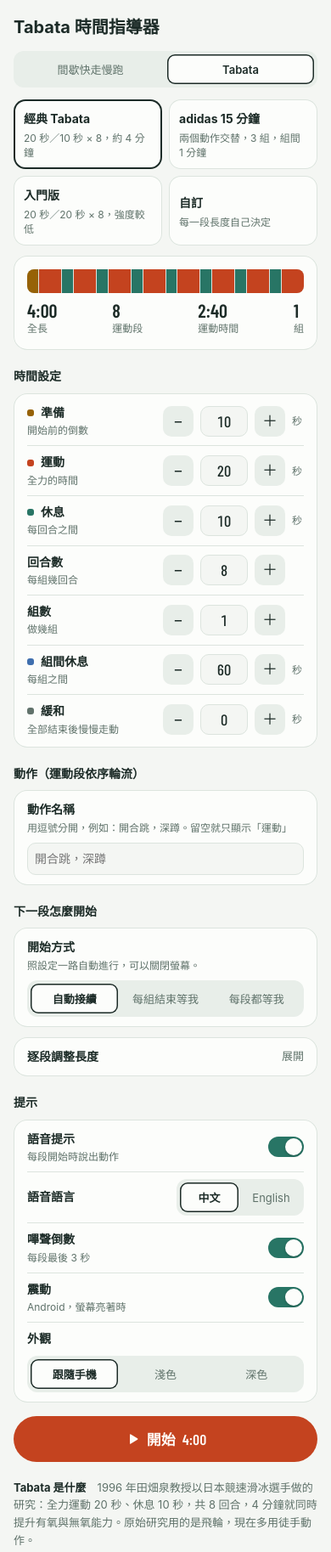
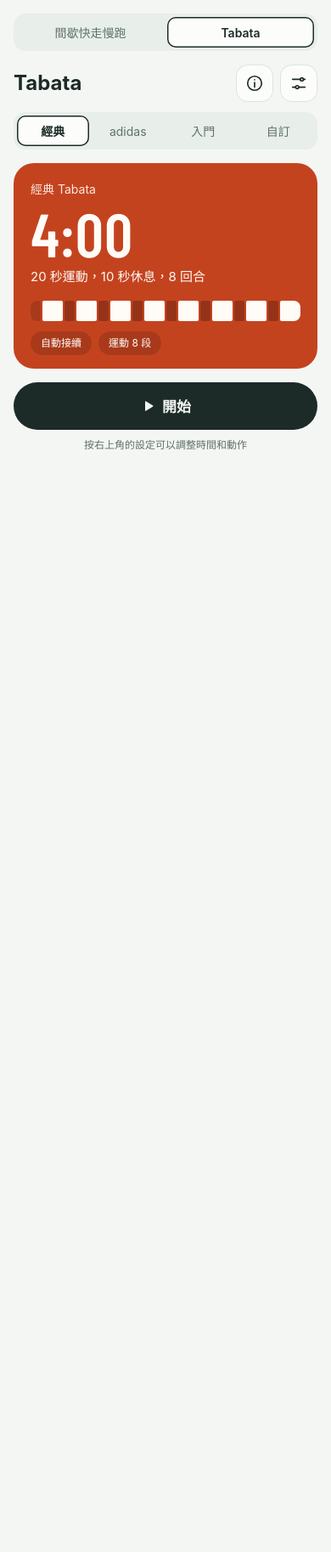
Before and after one commit to chahan1/walk, a plain HTML site: page tabata.html in a window 390 px wide. Shown: the top 1827 px of the page at 85% size. After the commit the page ends 844 px from the top, so only its background shows below. Drawn offline with nearby package versions, Linux system fonts and the light colour scheme.

Commit message:
Tabata 版面整理：首頁只留模式、計畫卡與開始；設定與說明收進獨立畫面；兩個 App 頂部加入一致的模式切換列
Co-Authored-By: Claude Opus 5.5 <noreply@anthropic.com>
Claude-Session: https://claude.ai/code/session_01Fj9HtcMJfi9E7vnoFcgtEG

```diff
--- a/sw.js
+++ b/sw.js
@@ -1,5 +1,5 @@
 // 公園間歇快走慢跑教練 — service worker：離線快取＋通知點擊
-const CACHE='iw-v13';
+const CACHE='iw-v14';
 const FILES=['./','./index.html','./manifest.json','./icon-192.png','./icon-512.png','./tabata.html'];
 self.addEventListener('install',e=>{e.waitUntil(caches.open(CACHE).then(c=>c.addAll(FILES)).then(()=>self.skipWaiting()))});
 self.addEventListener('activate',e=>{e.waitUntil(caches.keys().then(ks=>Promise.all(ks.filter(k=>k.startsWith('iw-')&&k!==CACHE).map(k=>caches.delete(k)))).then(()=>self.clients.claim()))});
--- a/tabata.html
+++ b/tabata.html
@@ -36,25 +36,49 @@ button:disabled{cursor:not-allowed;color:var(--sub);background:var(--soft)}
 :where(button,a,input,select,summary):focus-visible{outline:2px solid var(--ink);outline-offset:2px}
 .num{font-family:var(--num);font-variant-numeric:tabular-nums}
 .wrap{max-width:480px;margin:0 auto;padding:12px 16px}
-.top{display:flex;justify-content:space-between;align-items:center;padding:4px 0 12px}
-.top h1{font-size:20px;font-weight:700;text-wrap:balance}
-.top a{font-size:13px;color:var(--sub);text-decoration:none}
 .sub{color:var(--sub);font-size:13px}
-h2{font-size:14px;font-weight:700;margin:20px 0 8px}
 
 /* presets */
-.presets{display:grid;grid-template-columns:repeat(2,minmax(0,1fr));gap:8px}
-.presets button{text-align:left;border:0;border-radius:14px;padding:12px;background:var(--surface);box-shadow:inset 0 0 0 1px var(--line)}
-.presets button b{display:block;font-size:14px;white-space:nowrap}
-.presets button span{display:block;font-size:12px;color:var(--sub);margin-top:4px}
-.presets button.on{box-shadow:inset 0 0 0 2px var(--ink)}
 
 /* summary bar of the plan */
-.plan{background:var(--surface);border-radius:16px;padding:16px;margin-top:12px;box-shadow:inset 0 0 0 1px var(--line)}
-.strip{display:flex;height:28px;border-radius:8px;overflow:hidden;gap:1px;background:var(--line)}
-.strip i{display:block;height:100%}
-.facts{display:flex;justify-content:space-between;margin-top:8px;font-size:12px;color:var(--sub)}
-.facts b{display:block;font-family:var(--num);font-size:22px;font-weight:600;color:var(--ink);line-height:1.1}
+
+
+/* home: one hero, one action */
+.modebar{display:flex;gap:4px;padding:4px;border-radius:14px;background:var(--soft);margin:4px 0 16px}
+.modebar button{flex:1;border:0;background:transparent;border-radius:10px;padding:8px 4px;font-size:14px;color:var(--sub)}
+.modebar button.on{background:var(--surface);color:var(--ink);font-weight:600;box-shadow:inset 0 0 0 1.5px var(--ink)}
+.head{display:flex;justify-content:space-between;align-items:center;margin-bottom:12px}
+.head h1{font-size:24px;font-weight:700;text-wrap:balance}
+.head-act{display:flex;gap:8px}
+.iconbtn{width:44px;height:44px;border-radius:14px;border:0;background:var(--surface);box-shadow:inset 0 0 0 1px var(--line);display:flex;align-items:center;justify-content:center}
+.iconbtn svg{width:22px;height:22px;fill:none;stroke:currentColor;stroke-width:1.8;stroke-linecap:round;stroke-linejoin:round}
+.presets{display:grid;grid-template-columns:repeat(4,minmax(0,1fr));gap:4px;padding:4px;border-radius:14px;background:var(--soft)}
+.presets button{border:0;background:transparent;border-radius:10px;padding:8px 0;font-size:14px;color:var(--sub)}
+.presets button.on{background:var(--surface);color:var(--ink);font-weight:600;box-shadow:inset 0 0 0 1.5px var(--ink)}
+.hero{margin-top:16px;border-radius:24px;padding:20px 20px 16px;background:var(--work);color:var(--on-phase)}
+.hero-name{font-size:14px;opacity:.9}
+.hero-time{font-size:72px;font-weight:600;line-height:1;margin:4px 0}
+.hero-sub{font-size:15px}
+.strip{display:flex;height:24px;border-radius:8px;overflow:hidden;gap:2px;margin-top:16px}
+.strip i{display:block;height:100%;border-radius:2px}
+.strip i.w{background:var(--on-phase)}
+.strip i.r{background:var(--veil-strong)}
+.strip i.o{background:var(--veil)}
+.hero-tags{display:flex;flex-wrap:wrap;gap:8px;margin-top:12px}
+.hero-tags span{font-size:12px;padding:4px 12px;border-radius:99px;background:var(--veil)}
+.go{display:flex;align-items:center;justify-content:center;gap:8px;width:100%;height:56px;margin-top:16px;border:0;border-radius:28px;background:var(--ink);color:var(--bg);font-size:17px;font-weight:700}
+.go svg{width:18px;height:18px;fill:currentColor}
+.hint{text-align:center;font-size:12px;color:var(--sub);margin-top:8px}
+
+/* settings and info: sheets that only open when asked */
+.sheet{position:fixed;inset:0;z-index:15;background:var(--bg);display:flex;flex-direction:column;transform:translateY(0);transition:transform .2s ease}
+.sheet[hidden]{display:none}
+.sheet-head{display:flex;justify-content:space-between;align-items:center;padding:calc(12px + env(safe-area-inset-top)) 16px 8px;max-width:480px;width:100%;margin:0 auto}
+.sheet-head h2{font-size:20px;font-weight:700;text-wrap:balance}
+.done{border:0;border-radius:12px;padding:8px 16px;font-size:14px;font-weight:600;background:var(--ink);color:var(--bg)}
+.sheet-body{flex:1;overflow:auto;padding:0 16px calc(24px + env(safe-area-inset-bottom));max-width:480px;width:100%;margin:0 auto}
+.sheet-body h3{font-size:13px;font-weight:600;color:var(--sub);margin:16px 4px 8px}
+.notes p{font-size:14px;margin:0 4px 8px}
 
 /* settings rows */
 .group{background:var(--surface);border-radius:16px;padding:4px 16px;box-shadow:inset 0 0 0 1px var(--line)}
@@ -92,11 +116,6 @@ details.edit[open] summary::after{content:"收合"}
 .edited{font-size:12px;color:var(--work);margin:4px 0 8px}
 .btn{border:0;border-radius:12px;padding:8px 16px;font-size:14px;font-weight:600;background:var(--ink);color:var(--bg)}
 .btn.ghost{background:transparent;color:var(--ink);box-shadow:inset 0 0 0 1px var(--ink)}
-.go{display:flex;align-items:center;justify-content:center;gap:8px;width:100%;height:54px;margin-top:16px;border:0;border-radius:27px;background:var(--work);color:var(--on-phase);font-size:17px;font-weight:700}
-.go svg{width:18px;height:18px;fill:currentColor}
-.notes{margin-top:20px;font-size:13px;color:var(--sub)}
-.notes p{margin:8px 0}
-.notes b{color:var(--ink)}
 
 /* runner */
 #runner{position:fixed;inset:0;z-index:20;display:none;flex-direction:column;background:var(--prep);color:var(--on-phase);transition:background .35s;padding:calc(12px + env(safe-area-inset-top)) 16px calc(16px + env(safe-area-inset-bottom))}
@@ -134,43 +153,61 @@ details.edit[open] summary::after{content:"收合"}
 </head>
 <body>
 <div class="wrap">
-  <div class="top"><h1>Tabata 時間指導器</h1></div>
-  <div class="seg" role="group" aria-label="運動模式" style="margin-bottom:14px"><button id="toWalk" aria-pressed="false">間歇快走慢跑</button><button class="on" aria-pressed="true">Tabata</button></div>
+  <div class="modebar" role="group" aria-label="運動模式"><button id="toWalk" aria-pressed="false">間歇快走慢跑</button><button class="on" aria-pressed="true">Tabata</button></div>
 
-  <div class="presets" id="presets">
-    <button data-p="classic"><b>經典 Tabata</b><span>20 秒／10 秒 × 8，約 4 分鐘</span></button>
-    <button data-p="adidas"><b>adidas 15 分鐘</b><span>兩個動作交替，3 組，組間 1 分鐘</span></button>
-    <button data-p="easy"><b>入門版</b><span>20 秒／20 秒 × 8，強度較低</span></button>
-    <button data-p="custom"><b>自訂</b><span id="customSum">每一段長度自己決定</span></button>
+  <div class="head">
+    <h1>Tabata</h1>
+    <div class="head-act">
+      <button class="iconbtn" id="openInfo" aria-label="Tabata 說明"><svg viewBox="0 0 24 24" aria-hidden="true"><circle cx="12" cy="12" r="9"/><path d="M12 11v6M12 7.5h.01"/></svg></button>
+      <button class="iconbtn" id="openSet" aria-label="設定"><svg viewBox="0 0 24 24" aria-hidden="true"><path d="M4 7h10M18 7h2M4 17h4M12 17h8"/><circle cx="16" cy="7" r="2"/><circle cx="10" cy="17" r="2"/></svg></button>
+    </div>
   </div>
 
-  <div class="plan">
-    <div class="strip" id="strip" aria-hidden="true"></div>
-    <div class="facts" id="facts"></div>
+  <div class="presets" id="presets" role="group" aria-label="模式">
+    <button data-p="classic">經典</button>
+    <button data-p="adidas">adidas</button>
+    <button data-p="easy">入門</button>
+    <button data-p="custom">自訂</button>
   </div>
 
-  <h2>時間設定</h2>
+  <div class="hero" id="hero">
+    <div class="hero-name" id="heroName"></div>
+    <div class="hero-time num" id="heroTime"></div>
+    <div class="hero-sub" id="heroSub"></div>
+    <div class="strip" id="strip" aria-hidden="true"></div>
+    <div class="hero-tags" id="heroTags"></div>
+  </div>
+
+  <button class="go" id="btnGo"></button>
+  <p class="hint" id="homeHint"></p>
+</div>
+
+<!-- settings sheet: only shown when asked -->
+<div class="sheet" id="setSheet" role="dialog" aria-modal="true" aria-labelledby="setTitle" hidden>
+  <div class="sheet-head"><h2 id="setTitle">設定</h2><button class="done" id="closeSet">完成</button></div>
+  <div class="sheet-body">
+    <h3>時間</h3>
     <div class="group" id="times"></div>
 
-  <h2>動作（運動段依序輪流）</h2>
+    <h3>動作</h3>
     <div class="group">
-    <div class="item block-row"><div class="l"><b>動作名稱</b><span>用逗號分開，例如：開合跳，深蹲。留空就只顯示「運動」</span></div>
-      <input type="text" id="exList" style="margin-top:8px" placeholder="開合跳，深蹲"></div>
+      <div class="item block-row"><div class="l"><b>動作名稱</b><span>用逗號分開，運動段會依序輪流。留空就只顯示「運動」</span></div>
+        <input type="text" id="exList" placeholder="開合跳，深蹲"></div>
     </div>
 
-  <h2>下一段怎麼開始</h2>
+    <h3>下一段怎麼開始</h3>
     <div class="group">
-    <div class="item block-row"><div class="l"><b>開始方式</b><span id="advHint"></span></div>
+      <div class="item block-row"><div class="l"><span id="advHint"></span></div>
         <div class="seg" id="advSeg"><button data-v="auto">自動接續</button><button data-v="set">每組結束等我</button><button data-v="each">每段都等我</button></div></div>
     </div>
 
     <details class="edit" id="editBox"><summary>逐段調整長度</summary>
-    <p class="sub">每一段都可以單獨改秒數，例如最後一回合多休息一點。改過之後，上面的時間設定變動會重新產生並清掉逐段調整。</p>
+      <p class="sub">單獨改任何一段的秒數，例如最後一回合多休息一點。改了上面的時間，會重新產生並清掉逐段調整。</p>
       <div id="editedNote"></div>
       <div class="seglist" id="segList"></div>
     </details>
 
-  <h2>提示</h2>
+    <h3>提示與外觀</h3>
     <div class="group">
       <div class="item"><div class="l"><b>語音提示</b><span>每段開始時說出動作</span></div><input type="checkbox" class="tg" id="sVoice"></div>
       <div class="item"><div class="l"><b>語音語言</b></div><div class="seg" id="langSeg" style="width:150px"><button data-v="zh">中文</button><button data-v="en">English</button></div></div>
@@ -179,13 +216,21 @@ details.edit[open] summary::after{content:"收合"}
       <div class="item block-row"><div class="l"><b>外觀</b></div>
         <div class="seg" id="themeSeg"><button data-v="auto">跟隨手機</button><button data-v="light">淺色</button><button data-v="dark">深色</button></div></div>
     </div>
+  </div>
+</div>
 
-  <button class="go" id="btnGo"></button>
-
-  <div class="notes">
-    <p><b>Tabata 是什麼</b>　1996 年田畑泉教授以日本競速滑冰選手做的研究：全力運動 20 秒、休息 10 秒，共 8 回合，4 分鐘就同時提升有氧與無氧能力。原始研究用的是飛輪，現在多用徒手動作。</p>
-    <p><b>adidas 的做法</b>　每組選兩個動作交替（例如波比跳和側弓步），做 3 組、組間休息約 1 分鐘，全長約 15 分鐘。強度至少達最大心率的 75%（220 − 年齡 × 0.75）；還能輕鬆聊天就是不夠用力。</p>
-    <p><b>安全</b>　先暖身 5 分鐘，結束後緩和 3～10 分鐘。選自己做得標準的動作。剛開始可以先用入門版，每週 1～4 次，中間隔一天。有心血管疾病或高血壓請先問醫師。</p>
+<!-- info sheet -->
+<div class="sheet" id="infoSheet" role="dialog" aria-modal="true" aria-labelledby="infoTitle" hidden>
+  <div class="sheet-head"><h2 id="infoTitle">關於 Tabata</h2><button class="done" id="closeInfo">關閉</button></div>
+  <div class="sheet-body notes">
+    <h3>是什麼</h3>
+    <p>1996 年田畑泉教授以日本競速滑冰選手做的研究：全力運動 20 秒、休息 10 秒，共 8 回合，4 分鐘就同時提升有氧與無氧能力。原始研究用的是飛輪，現在多用徒手動作。</p>
+    <h3>adidas 的做法</h3>
+    <p>每組選兩個動作交替（例如波比跳和側弓步），做 3 組、組間休息約 1 分鐘，全長約 14 到 15 分鐘。強度至少達最大心率的 75%；還能輕鬆聊天，就是不夠用力。</p>
+    <h3>三種預設</h3>
+    <p>經典：20 秒／10 秒 × 8，約 4 分鐘。adidas：兩個動作交替，3 組，組間 1 分鐘。入門：20 秒／20 秒 × 8，強度較低，適合剛開始。</p>
+    <h3>安全</h3>
+    <p>先暖身 5 分鐘，結束後緩和 3 到 10 分鐘。選自己做得標準的動作。每週 1 到 4 次，中間隔一天。有心血管疾病或高血壓請先問醫師。</p>
   </div>
 </div>
 
@@ -259,8 +304,7 @@ function durEn(s){const m=Math.floor(s/60),r=s%60;return [m?m+(m>1?' minutes':'
 function toast(t){const e=$('toast');e.textContent=t;e.classList.add('on');clearTimeout(toast.t);toast.t=setTimeout(()=>e.classList.remove('on'),2000)}
 
 /* ---------- 畫面 ---------- */
-function renderPresets(){[...$('presets').children].forEach(b=>b.classList.toggle('on',b.dataset.p===S.preset));
-  const c=S.saved;$('customSum').textContent=c?('上次：'+c.work+' 秒／'+c.rest+' 秒 × '+c.rounds+(c.sets>1?'，'+c.sets+' 組':'')+(c.custom?'，含逐段調整':'')):'每一段長度自己決定'}
+function renderPresets(){[...$('presets').children].forEach(b=>{const on=b.dataset.p===S.preset;b.classList.toggle('on',on);b.setAttribute('aria-pressed',on)})}
 function renderTimes(){
   $('times').innerHTML=FIELDS.map(([k,label,hint,u,min,max,step,ph])=>
     '<div class="item"><div class="l"><b>'+(ph?'<span class="dot" style="background:var(--'+ph+')"></span>':'')+label+'</b><span>'+hint+'</span></div>'+
@@ -268,10 +312,15 @@ function renderTimes(){
 }
 function renderPlan(){
   const g=segs(),tot=sum(g);
-  $('strip').innerHTML=g.map(x=>'<i style="flex:'+x.s+';background:var(--'+x.t+')"></i>').join('');
-  const works=g.filter(x=>x.t==='work'),workS=sum(works);
-  $('facts').innerHTML='<div><b>'+mmss(tot)+'</b>全長</div><div><b>'+works.length+'</b>運動段</div><div><b>'+mmss(workS)+'</b>運動時間</div><div><b>'+(S.custom?'自訂':S.sets)+'</b>'+(S.custom?'逐段':'組')+'</div>';
-  $('btnGo').innerHTML='<svg viewBox="0 0 24 24" aria-hidden="true"><path d="M8 5.5v13a1 1 0 0 0 1.5.86l10.5-6.5a1 1 0 0 0 0-1.72L9.5 4.64A1 1 0 0 0 8 5.5z"/></svg>開始 <span class="num">'+mmss(tot)+'</span>';
+  $('strip').innerHTML=g.map(x=>'<i class="'+(x.t==='work'?'w':(x.t==='rest'?'r':'o'))+'" style="flex:'+x.s+'"></i>').join('');
+  const works=g.filter(x=>x.t==='work');
+  $('heroName').textContent=({classic:'經典 Tabata',adidas:'adidas 15 分鐘',easy:'入門版',custom:'自訂'})[S.preset]||'自訂';
+  $('heroTime').textContent=mmss(tot);
+  $('heroSub').textContent=S.work+' 秒運動，'+S.rest+' 秒休息，'+S.rounds+' 回合'+(S.sets>1?'，'+S.sets+' 組':'');
+  const ex=exercises();
+  $('heroTags').innerHTML=['<span>'+({auto:'自動接續',set:'每組結束等我',each:'每段都等我'})[S.adv]+'</span>','<span>運動 '+works.length+' 段</span>'].concat(ex.length?['<span>'+esc(ex.join('、'))+'</span>']:[]).concat(S.custom?['<span>含逐段調整</span>']:[]).join('');
+  $('homeHint').textContent=S.preset==='custom'&&S.saved?'自訂時間已記住，下次直接開始':'按右上角的設定可以調整時間和動作';
+  $('btnGo').innerHTML='<svg viewBox="0 0 24 24" aria-hidden="true"><path d="M8 5.5v13a1 1 0 0 0 1.5.86l10.5-6.5a1 1 0 0 0 0-1.72L9.5 4.64A1 1 0 0 0 8 5.5z"/></svg>開始';
   renderSegList(g);
 }
 function segLabel(x){
@@ -313,7 +362,7 @@ $('exList').onchange=e=>{S.ex=e.target.value.trim();S.custom=null;if(S.preset!==
 $('segList').addEventListener('click',e=>{const b=e.target.closest('button[data-d]');if(!b)return;const i=+b.parentNode.dataset.i;editSeg(i,segs()[i].s+(+b.dataset.d))});
 $('segList').addEventListener('change',e=>{const st=e.target.closest('.step');if(!st)return;editSeg(+st.dataset.i,parseInt(e.target.value,10))});
 function editSeg(i,v){const g=segs().map(x=>Object.assign({},x));g[i].s=clampNum(v,1,900);S.custom=g;S.preset='custom';save();renderPresets();renderPlan()}
-$('advSeg').onclick=e=>{const b=e.target.closest('button');if(!b)return;S.adv=b.dataset.v;save();renderAdv()};
+$('advSeg').onclick=e=>{const b=e.target.closest('button');if(!b)return;S.adv=b.dataset.v;save();renderAdv();renderPlan()};
 $('langSeg').onclick=e=>{const b=e.target.closest('button');if(!b)return;S.lang=b.dataset.v;save();renderSeg('langSeg',S.lang)};
 ['Voice','Beep','Vib'].forEach(k=>$('s'+k).onchange=e=>{S[k.toLowerCase()]=e.target.checked;save()});
 function themeMode(){try{const v=localStorage.getItem('tabata_theme');return v==='light'||v==='dark'?v:'auto'}catch(e){return 'auto'}}
@@ -476,6 +525,11 @@ function finish(done){
   R=null;
 }
 $('btnGo').onclick=start;
+function openSheet(id){const el=$(id);el.hidden=false;document.body.style.overflow='hidden';const f=el.querySelector('.done');f&&f.focus()}
+function closeSheet(id){$(id).hidden=true;document.body.style.overflow='';renderPlan()}
+$('openSet').onclick=()=>openSheet('setSheet');$('closeSet').onclick=()=>closeSheet('setSheet');
+$('openInfo').onclick=()=>openSheet('infoSheet');$('closeInfo').onclick=()=>closeSheet('infoSheet');
+document.addEventListener('keydown',e=>{if(e.key==='Escape'){['setSheet','infoSheet'].forEach(id=>{if(!$(id).hidden)closeSheet(id)})}});
 try{localStorage.setItem('iw_mode','tabata')}catch(e){}
 $('toWalk').onclick=()=>{try{localStorage.setItem('iw_mode','walk')}catch(e){}location.href='./#today'};
 
```
Also changed, not shown: index.html (+3 -2 lines), 1 other file. Lines whose indentation alone changed are shown as unchanged.
